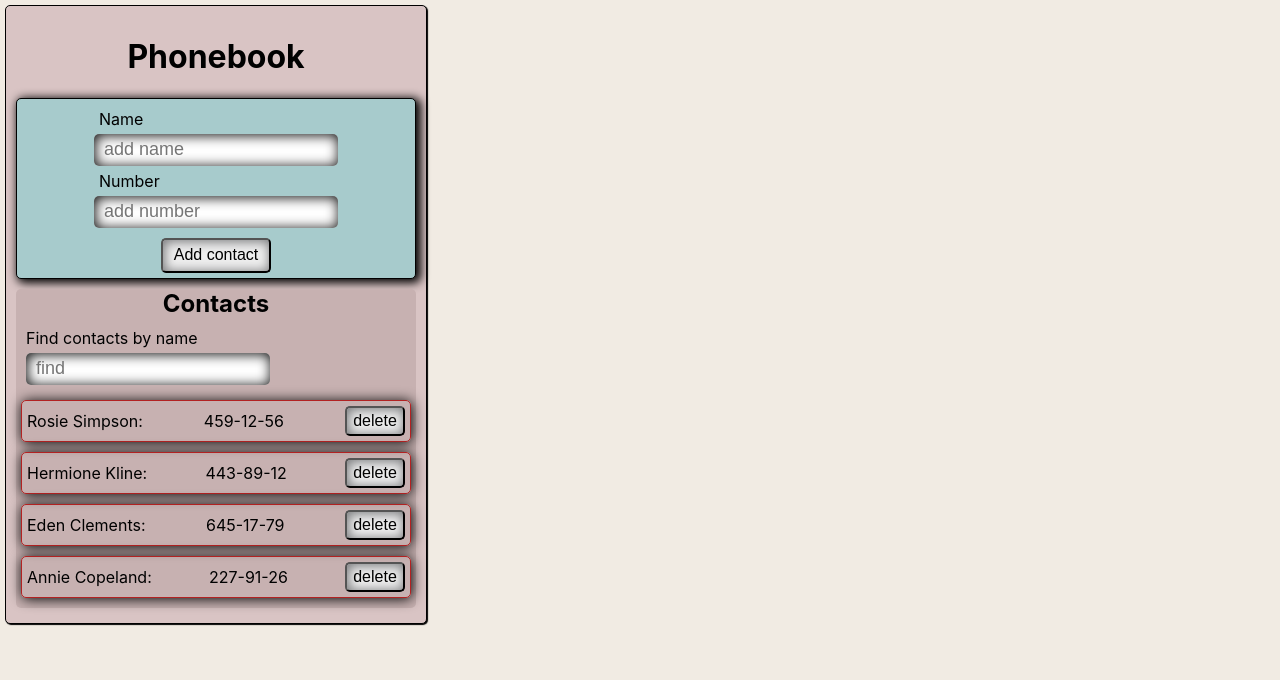
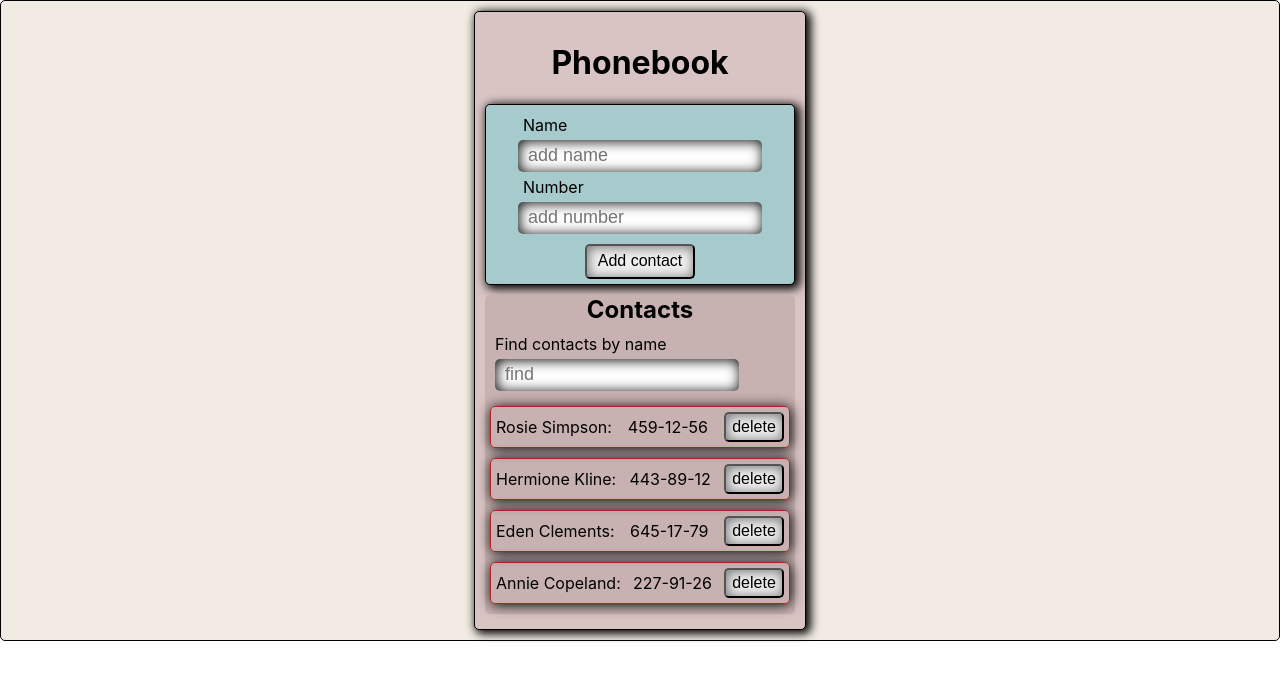
Before and after one commit to MishanyaZh/goit-react-hw-02-phonebook, a React (Create React App) app: page / in a window 1280 px wide. Shown: the top 680 px of the page. Built offline with nearby package versions, Linux system fonts and the light colour scheme.

Commit message:
some refact css

```diff
--- a/src/ContactList/ContactList.module.css
+++ b/src/ContactList/ContactList.module.css
@@ -2,12 +2,19 @@
   display: flex;
   justify-content: space-between;
   align-items: center;
+
   margin-bottom: 10px;
   padding: 5px;
+
   border: 1px solid firebrick;
+  border-radius: 5px;
+
   box-shadow: 1px 1px 13px 0px black;
-  border-radius: 5px;
-  animation-timing-function: cubic-bezier(0.075, 0.82, 0.165, 1);
+}
+
+.contactsItem:hover {
+  background: rgb(167 203 204);
+  transform: scale(1.02);
 }
 
 .contactsList {
--- a/src/Section&Title&Container/MainContainer/MainContainer.jsx
+++ b/src/Section&Title&Container/MainContainer/MainContainer.jsx
@@ -1,12 +1,14 @@
 import PropTypes from 'prop-types';
 
-import { MainContainer, Title } from './MainContainer.styled';
+import { MainContainer, Title, BoxMainContainer } from './MainContainer.styled';
 
 const MContainer = ({ children, title }) => (
-  <MainContainer>
-    <Title>{title}</Title>
-    {children}
-  </MainContainer>
+  <BoxMainContainer>
+    <MainContainer>
+      <Title>{title}</Title>
+      {children}
+    </MainContainer>
+  </BoxMainContainer>
 );
 
 export default MContainer;
--- a/src/Section&Title&Container/MainContainer/MainContainer.styled.jsx
+++ b/src/Section&Title&Container/MainContainer/MainContainer.styled.jsx
@@ -2,15 +2,31 @@ import styled from '@emotion/styled';
 
 export const MainContainer = styled.div`
   display: block;
+
   max-width: 400px;
   min-width: 310px;
   padding: 10px;
+
   border: 1px solid black;
   border-radius: 5px;
-  box-shadow: 1px 1px 1px black;
+
+  box-shadow: 3px 2px 10px 2px black;
   background: rgb(217 196 196);
 `;
 
 export const Title = styled.h1`
   text-align: center;
 `;
+
+export const BoxMainContainer = styled.div`
+  display: flex;
+  justify-content: center;
+
+  padding-top: 10px;
+  padding-bottom: 10px;
+
+  border: 1px solid black;
+  border-radius: 5px;
+
+  background: rgb(241, 235, 227);
+`;
--- a/src/index.css
+++ b/src/index.css
@@ -11,8 +11,3 @@ code {
   font-family: source-code-pro, Menlo, Monaco, Consolas, 'Courier New',
     monospace;
 }
-
-body {
-  background: rgb(241, 235, 227);
-  padding: 5px;
-}
```
Also changed, not shown: 1 other file (tests, documents, lock files or other folders).
